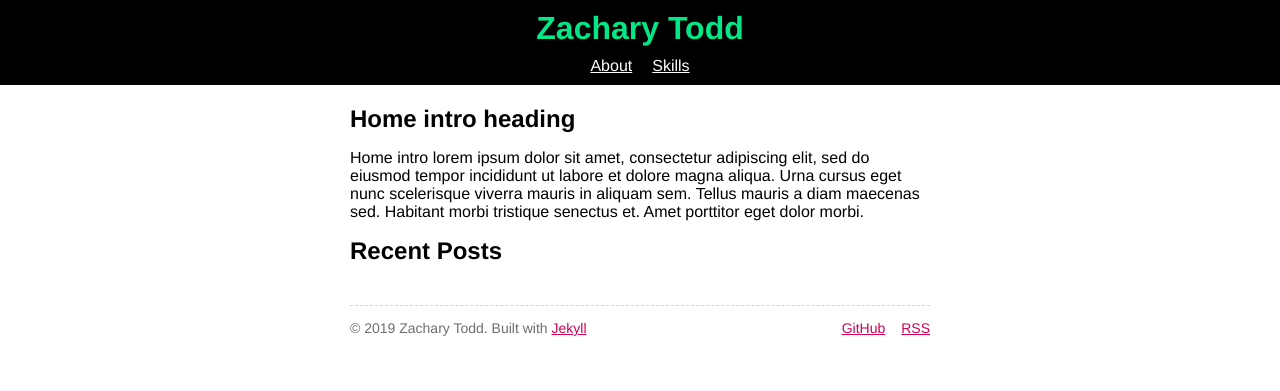
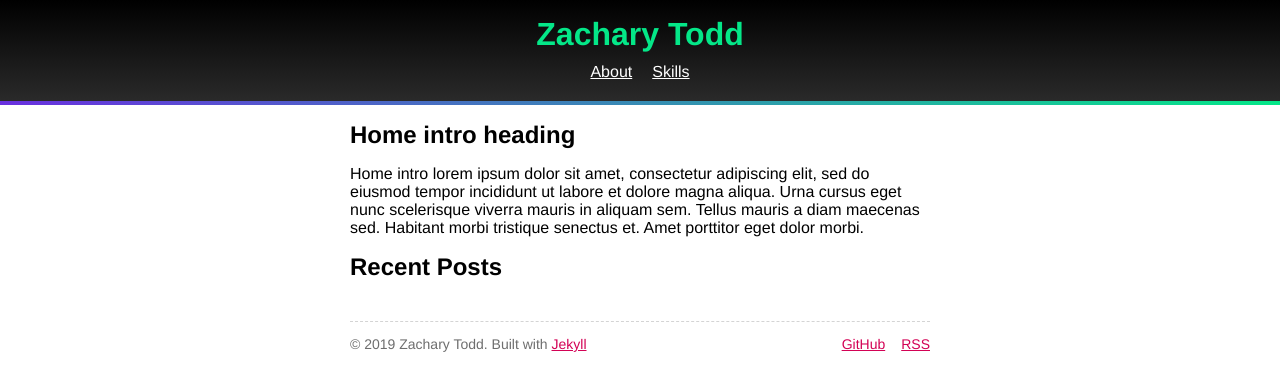
Before and after one commit to zttodd/personal-website, a Jekyll site: the page built from index.md, in a window 1280 px wide. Shown: the top 391 px of the page. Built offline with Jekyll 4.4.1, drawn with Linux system fonts in a browser that asks for light colours.

Commit message:
Add gradients to header
- Added black to dark gray gradient behind header area.
- Added purple to green gradient on border-bottom of header area.

```diff
--- a/_sass/header.scss
+++ b/_sass/header.scss
@@ -1,9 +1,28 @@
 header {
   background-color: $black;
+  background: rgb(0, 0, 0);
+  background: linear-gradient(
+    180deg,
+    rgba(0, 0, 0, 1) 0%,
+    rgba(42, 42, 42, 1) 100%
+  );
+
+  &:after {
+    content: "";
+    background: rgb(105, 48, 223);
+    background: linear-gradient(
+      90deg,
+      rgba(105, 48, 223, 1) 0%,
+      rgba(4, 231, 136, 1) 100%
+    );
+    height: 4px;
+    position: absolute;
+    width: 100%;
+  }
 
   h1 {
     margin: 0;
-    padding-top: 10px;
+    padding-top: 16px;
   }
 
   h1 a {
@@ -17,7 +36,7 @@ nav ul {
   list-style-type: none;
   justify-content: center;
   margin: 0;
-  padding: 10px 0;
+  padding: 10px 0 20px 0;
 }
 
 nav li {
```
